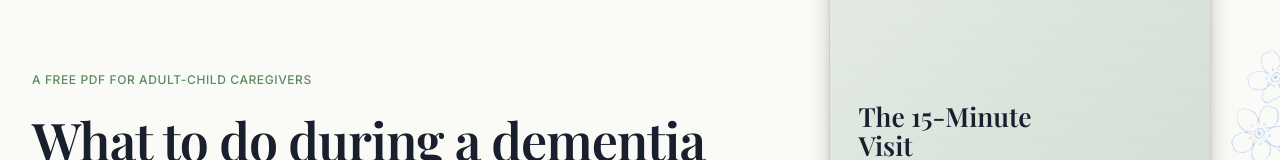
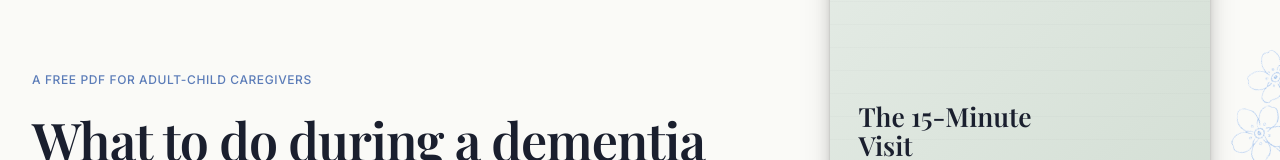
Before and after one commit to AnnaPaskini/anna-paskini-book-landing, a Next.js app: page / in a window 1280 px wide. Shown: the part 235-395 px from the top of the page. Built offline with nearby package versions, Linux system fonts and the light colour scheme; no server answers.

Commit message:
style: set hero eyebrow text to original cornflower blue while keeping buttons green

```diff
--- a/src/app/globals.css
+++ b/src/app/globals.css
@@ -565,7 +565,7 @@ p {
   font-weight: 500;
   letter-spacing: var(--tracking-wide);
   text-transform: uppercase;
-  color: var(--color-primary);
+  color: #5B7CB8;
   margin-bottom: 1.25rem;
 }
 
```
